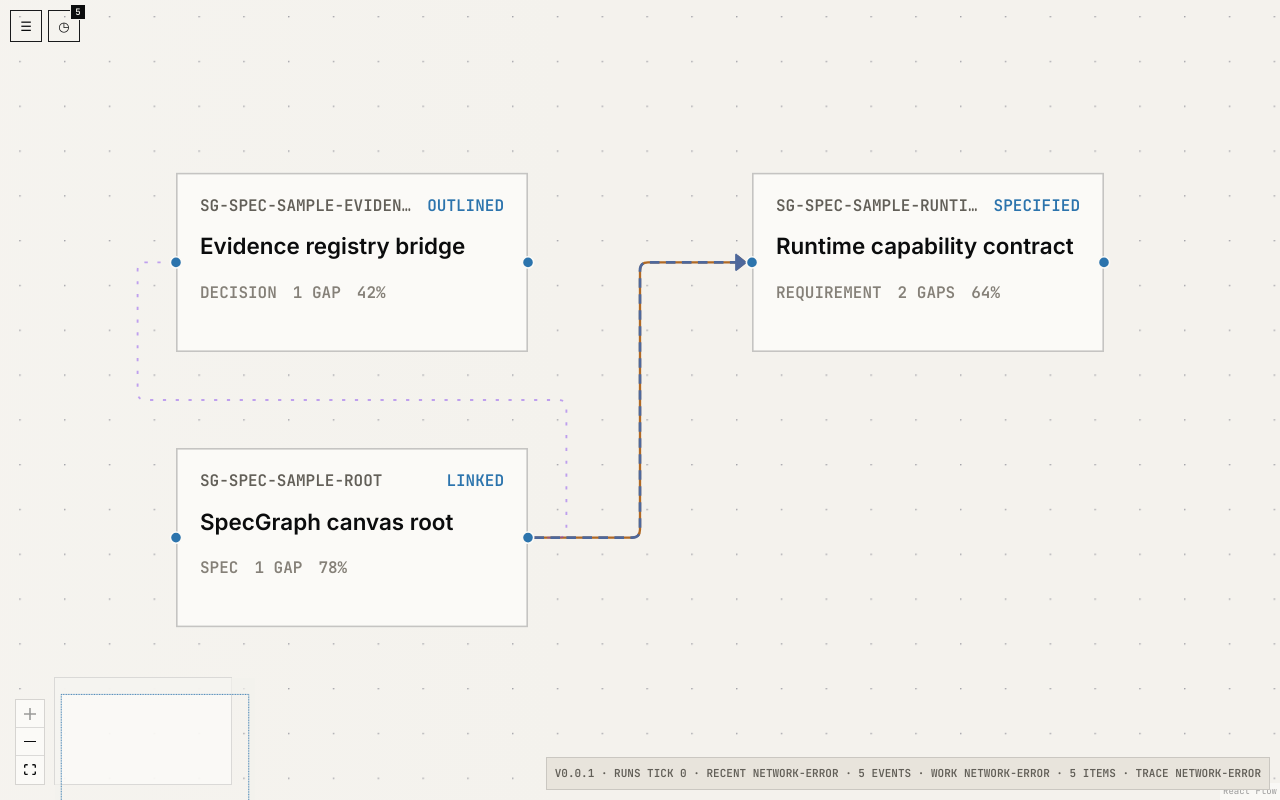
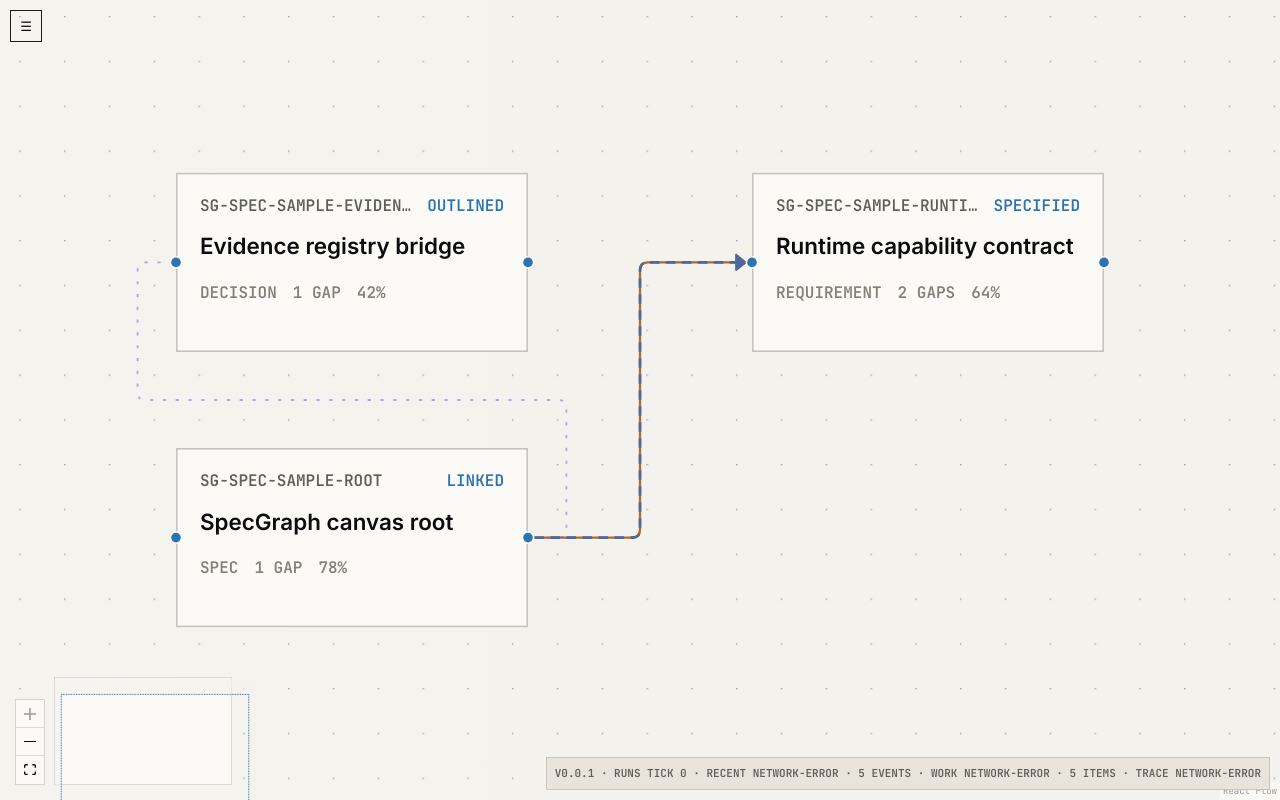
Before and after one commit to 0al-spec/SpecSpace, a React (Vite) app in the folder graphspace/: page / in a window 1280 px wide. Built offline with nearby package versions, Linux system fonts and the light colour scheme; no server answers.

Commit message:
Remove duplicate canvas utility button

```diff
--- a/graphspace/src/pages/viewer/ui/ViewerChrome.tsx
+++ b/graphspace/src/pages/viewer/ui/ViewerChrome.tsx
@@ -11,10 +11,7 @@ export type ViewerUtilityPanelId = "recent" | "work" | "proposal-trace";
 type Props = {
   controls: {
     sidebarOpen: boolean;
-    activeUtilityPanel: ViewerUtilityPanelId | null;
-    recentCount: number;
     onSidebarToggle: () => void;
-    onRecentToggle: () => void;
   };
   status: {
     runsWatchVersion: number;
@@ -29,16 +26,9 @@ type Props = {
 export function ViewerChrome({ controls, status }: Props) {
   return (
     <>
-      <div
-        className={[
-          styles.canvasControlDock,
-          controls.sidebarOpen ? styles.canvasControlDockWithSidebar : "",
-        ]
-          .filter(Boolean)
-          .join(" ")}
-      >
-        <PanelBtnRow>
-          {!controls.sidebarOpen ? (
+      {!controls.sidebarOpen ? (
+        <div className={styles.canvasControlDock}>
+          <PanelBtnRow>
             <PanelBtn
               title="Toggle Sidebar"
               aria-label="Toggle Sidebar"
@@ -46,18 +36,9 @@ export function ViewerChrome({ controls, status }: Props) {
             >
               ☰
             </PanelBtn>
-          ) : null}
-          <PanelBtn
-            title="Toggle Recent changes"
-            aria-label="Toggle Recent changes"
-            active={controls.activeUtilityPanel === "recent"}
-            badge={controls.recentCount}
-            onClick={controls.onRecentToggle}
-          >
-            ◷
-          </PanelBtn>
-        </PanelBtnRow>
-      </div>
+          </PanelBtnRow>
+        </div>
+      ) : null}
 
       <Overlay anchor="bottom-right" className={styles.statusOverlay}>
         <Panel tone="muted" padding="sm">
--- a/graphspace/src/pages/viewer/ui/ViewerPage.module.css
+++ b/graphspace/src/pages/viewer/ui/ViewerPage.module.css
@@ -127,10 +127,6 @@
   pointer-events: auto;
 }
 
-.canvasControlDockWithSidebar {
-  left: calc(var(--gs-space-5) + var(--viewer-sidebar-width) + var(--gs-space-3));
-}
-
 .closeButton {
   flex: 0 0 auto;
   border: 1px solid var(--gs-rule-soft);
@@ -249,10 +245,6 @@
     left: var(--gs-space-7);
   }
 
-  .canvasControlDockWithSidebar {
-    left: calc(var(--gs-space-7) + var(--viewer-sidebar-width) + var(--gs-space-3));
-  }
-
   .utilityRail {
     right: var(--gs-space-7);
   }
@@ -287,11 +279,6 @@
     left: var(--gs-space-4);
   }
 
-  .canvasControlDockWithSidebar {
-    right: var(--gs-space-4);
-    left: auto;
-  }
-
   .utilityRailWithInspector {
     right: var(--gs-space-4);
     max-height: 24vh;
--- a/graphspace/src/pages/viewer/ui/ViewerPage.tsx
+++ b/graphspace/src/pages/viewer/ui/ViewerPage.tsx
@@ -323,10 +323,7 @@ export function ViewerPage() {
       <ViewerChrome
         controls={{
           sidebarOpen,
-          activeUtilityPanel,
-          recentCount: count,
           onSidebarToggle: () => setSidebarOpen((v) => !v),
-          onRecentToggle: () => toggleUtilityPanel("recent"),
         }}
         status={{
           runsWatchVersion,
```
Also changed, not shown: 1 other file (tests, documents, lock files or other folders).
